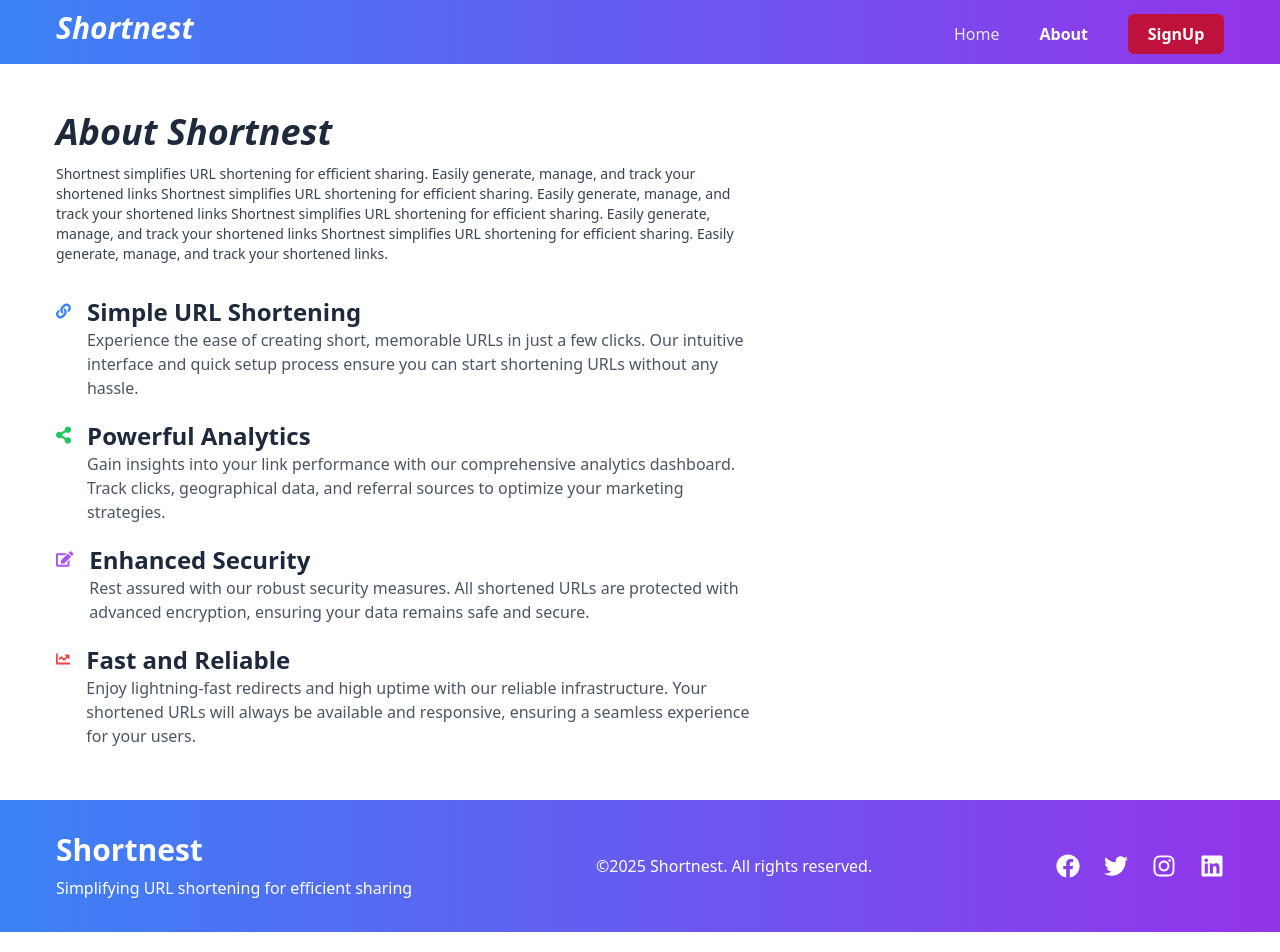
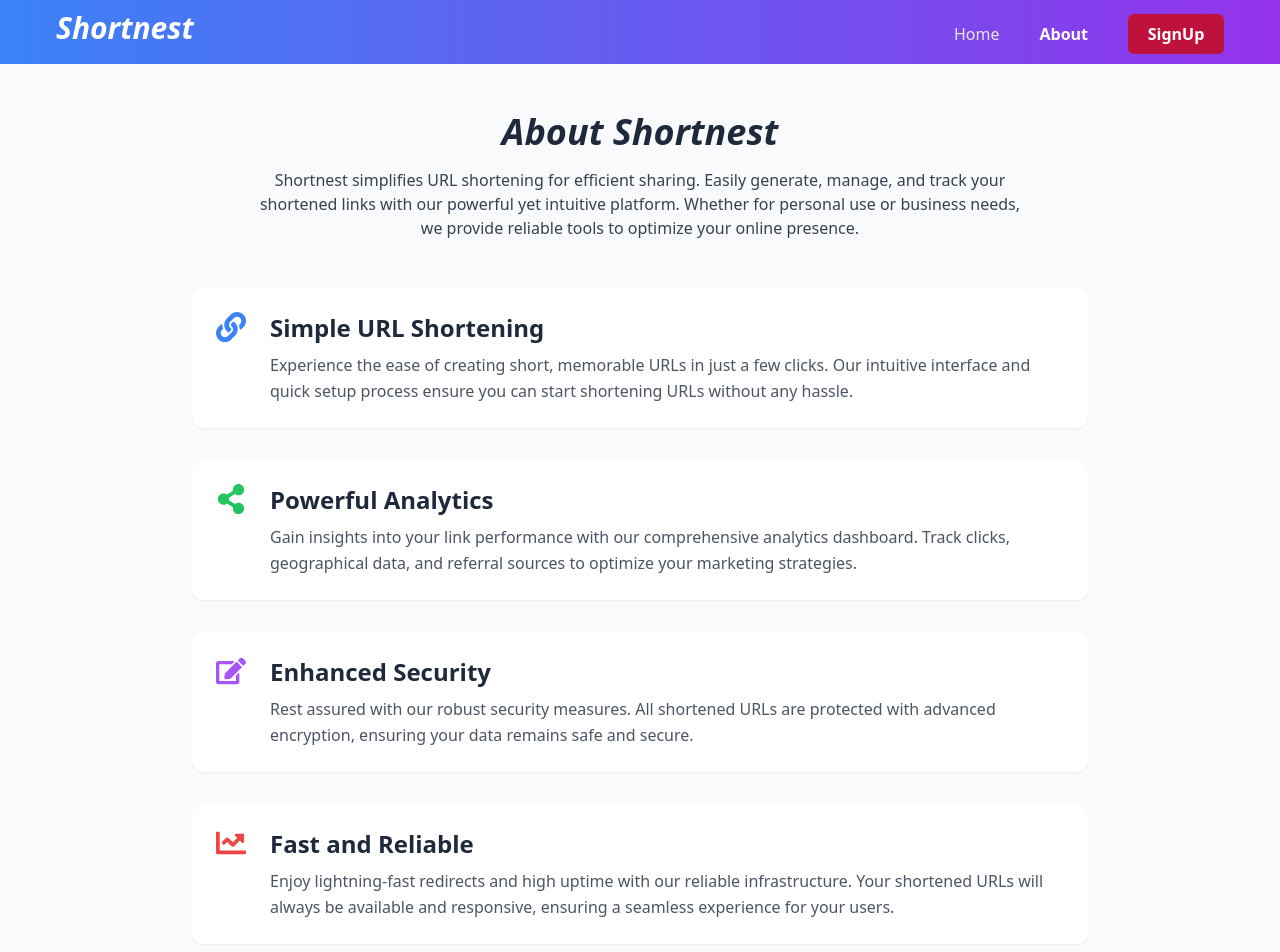
Before and after one commit to JBalajiReddy/shortnest-url-shrinker, a React (Vite) app in the folder url-shortener-react/: page /about in a window 1280 px wide. Shown: the top 952 px of the page. Built offline with nearby package versions, Linux system fonts and the light colour scheme.

Commit message:
updated aboutpage

```diff
--- a/url-shortener-react/src/components/AboutPage.jsx
+++ b/url-shortener-react/src/components/AboutPage.jsx
@@ -1,73 +1,105 @@
 import React from "react";
 import { FaLink, FaShareAlt, FaEdit, FaChartLine } from "react-icons/fa";
+import { motion } from "framer-motion";
+
 const AboutPage = () => {
   return (
-    <div className="lg:px-14 sm:px-8 px-5 min-h-[calc(100vh-64px)] pt-2">
-      <div className="bg-white w-full sm:py-10 py-8  ">
-        <h1 className="sm:text-4xl text-slate-800 text-3xl font-bold italic  mb-3">
-          About Shortnest
-        </h1>
-        <p className="text-gray-700 text-sm  mb-8 xl:w-[60%] lg:w-[70%] sm:w-[80%] w-full ">
-          Shortnest simplifies URL shortening for efficient sharing. Easily
-          generate, manage, and track your shortened links    Shortnest simplifies
-          URL shortening for efficient sharing. Easily generate, manage, and
-          track your shortened links    Shortnest simplifies URL shortening for
-          efficient sharing. Easily generate, manage, and track your shortened
-          links    Shortnest simplifies URL shortening for efficient sharing.
-          Easily generate, manage, and track your shortened links.
-        </p>
-        <div className="space-y-5 xl:w-[60%] lg:w-[70%] sm:w-[80%] w-full ">
-          <div className="flex items-start">
-            <FaLink className="text-blue-500 text-3xl mr-4" />
+    <div className="min-h-[calc(100vh-64px)] bg-gray-50">
+      <div className="max-w-7xl mx-auto px-5 sm:px-8 lg:px-14 py-12">
+        {/* Header Section */}
+        <div className="mb-12 text-center">
+          <h1 className="text-3xl sm:text-4xl font-bold italic text-slate-800 mb-4">
+            About Shortnest
+          </h1>
+          <p className="text-gray-700 text-sm sm:text-base max-w-3xl mx-auto leading-relaxed">
+            Shortnest simplifies URL shortening for efficient sharing. Easily
+            generate, manage, and track your shortened links with our powerful
+            yet intuitive platform. Whether for personal use or business needs,
+            we provide reliable tools to optimize your online presence.
+          </p>
+        </div>
+
+        {/* Features Grid */}
+        <div className="space-y-8 max-w-4xl mx-auto">
+          {/* Feature 1 */}
+          <div className="flex flex-col sm:flex-row gap-6 p-6 bg-white rounded-xl shadow-sm hover:shadow-md transition-shadow">
+            <div className="flex-shrink-0">
+              <FaLink className="text-blue-500 text-3xl" />
+            </div>
             <div>
-              <h2 className="sm:text-2xl font-bold text-slate-800">
+              <h2 className="text-xl sm:text-2xl font-bold text-slate-800 mb-2">
                 Simple URL Shortening
               </h2>
-              <p className="text-gray-600">
+              <p className="text-gray-600 leading-relaxed">
                 Experience the ease of creating short, memorable URLs in just a
                 few clicks. Our intuitive interface and quick setup process
                 ensure you can start shortening URLs without any hassle.
               </p>
             </div>
           </div>
-          <div className="flex items-start">
-            <FaShareAlt className="text-green-500 text-3xl mr-4" />
+
+          {/* Feature 2 */}
+          <div className="flex flex-col sm:flex-row gap-6 p-6 bg-white rounded-xl shadow-sm hover:shadow-md transition-shadow">
+            <div className="flex-shrink-0">
+              <FaShareAlt className="text-green-500 text-3xl" />
+            </div>
             <div>
-              <h2 className="sm:text-2xl font-bold text-slate-800">
+              <h2 className="text-xl sm:text-2xl font-bold text-slate-800 mb-2">
                 Powerful Analytics
               </h2>
-              <p className="text-gray-600">
+              <p className="text-gray-600 leading-relaxed">
                 Gain insights into your link performance with our comprehensive
                 analytics dashboard. Track clicks, geographical data, and
                 referral sources to optimize your marketing strategies.
               </p>
             </div>
           </div>
-          <div className="flex items-start">
-            <FaEdit className="text-purple-500 text-3xl mr-4" />
+
+          {/* Feature 3 */}
+          <div className="flex flex-col sm:flex-row gap-6 p-6 bg-white rounded-xl shadow-sm hover:shadow-md transition-shadow">
+            <div className="flex-shrink-0">
+              <FaEdit className="text-purple-500 text-3xl" />
+            </div>
             <div>
-              <h2 className="sm:text-2xl font-bold text-slate-800">
+              <h2 className="text-xl sm:text-2xl font-bold text-slate-800 mb-2">
                 Enhanced Security
               </h2>
-              <p className="text-gray-600">
+              <p className="text-gray-600 leading-relaxed">
                 Rest assured with our robust security measures. All shortened
                 URLs are protected with advanced encryption, ensuring your data
                 remains safe and secure.
               </p>
             </div>
           </div>
-          <div className="flex items-start">
-            <FaChartLine className="text-red-500 text-3xl mr-4" />
+
+          {/* Feature 4 */}
+          <div className="flex flex-col sm:flex-row gap-6 p-6 bg-white rounded-xl shadow-sm hover:shadow-md transition-shadow">
+            <div className="flex-shrink-0">
+              <FaChartLine className="text-red-500 text-3xl" />
+            </div>
             <div>
-              <h2 className="sm:text-2xl font-bold text-slate-800">
+              <h2 className="text-xl sm:text-2xl font-bold text-slate-800 mb-2">
                 Fast and Reliable
               </h2>
-              <p className="text-gray-600">
+              <p className="text-gray-600 leading-relaxed">
                 Enjoy lightning-fast redirects and high uptime with our reliable
                 infrastructure. Your shortened URLs will always be available and
                 responsive, ensuring a seamless experience for your users.
               </p>
             </div>
+          </div>
+
+          {/* Image */}
+          <div className="mt-12 flex justify-center">
+            <motion.img
+              initial={{ opacity: 0 }}
+              whileInView={{ opacity: 1 }}
+              viewport={{ once: true }}
+              transition={{ duration: 0.8 }}
+              className="w-full max-w-md sm:max-w-lg rounded-lg shadow-md"
+              src="/images/img2.png"
+              alt="Shortnest in action"
+            />
           </div>
         </div>
       </div>
```
